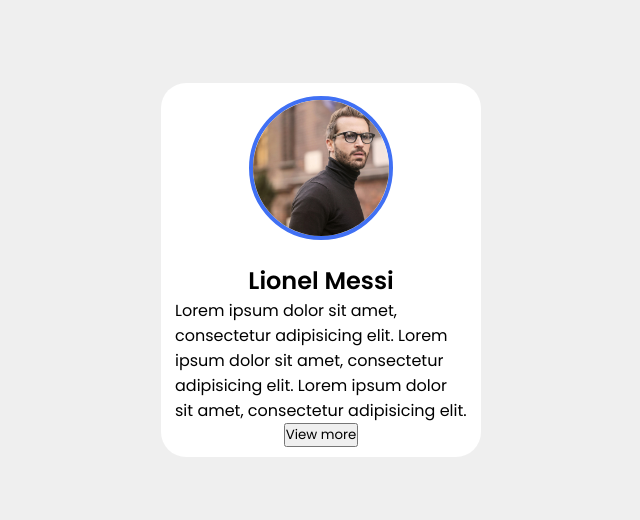
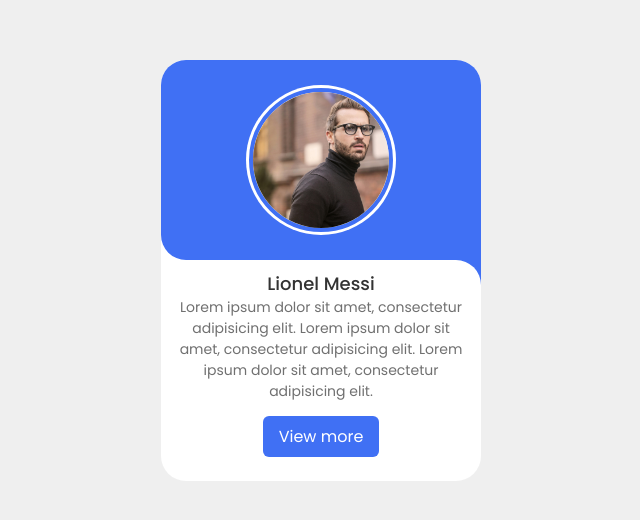
Before and after one commit to mfhsohag01/responsive-card-slider, a plain HTML site: page index.html in a window 1280 px wide. Shown: the part 130-650 px from the top of the page, without its empty margins (319-959 px from the left). Drawn offline with Linux system fonts and the light colour scheme.

Commit message:
2nd change

```diff
--- a/index.css
+++ b/index.css
@@ -42,6 +42,58 @@ body {
   flex-direction: column;
   align-items: center;
 }
+.image-content {
+  row-gap: 5px;
+  position: relative;
+  padding: 25px 0;
+}
 .slide-content {
   margin: 0 40px;
 }
+.name {
+  font-size: 18px;
+  font-weight: 500;
+  color: #333;
+}
+.description {
+  font-size: 14px;
+  color: #707070;
+  text-align: center;
+}
+.button {
+  border: none;
+  font-size: 16px;
+  color: #fff;
+  padding: 8px 16px;
+  background-color: #4070f4;
+  border-radius: 6px;
+  margin: 14px;
+  cursor: pointer;
+  transition: all 0.3s ease;
+}
+.button:hover {
+  background: #265df2;
+}
+.overlay {
+  position: absolute;
+  height: 100%; /* width */
+  width: 100%;
+  background-color: #4070f4;
+  left: 0;
+  top: 0;
+  border-radius: 25px 25px 0px 25px;
+}
+.overlay::before,
+.overlay::after {
+  content: "";
+  position: absolute;
+  height: 40px;
+  width: 40px;
+  background-color: #4070f4;
+  right: 0;
+  bottom: -40px;
+}
+.overlay::after {
+  border-radius: 0 25px 0 0;
+  background-color: #fff;
+}
```
